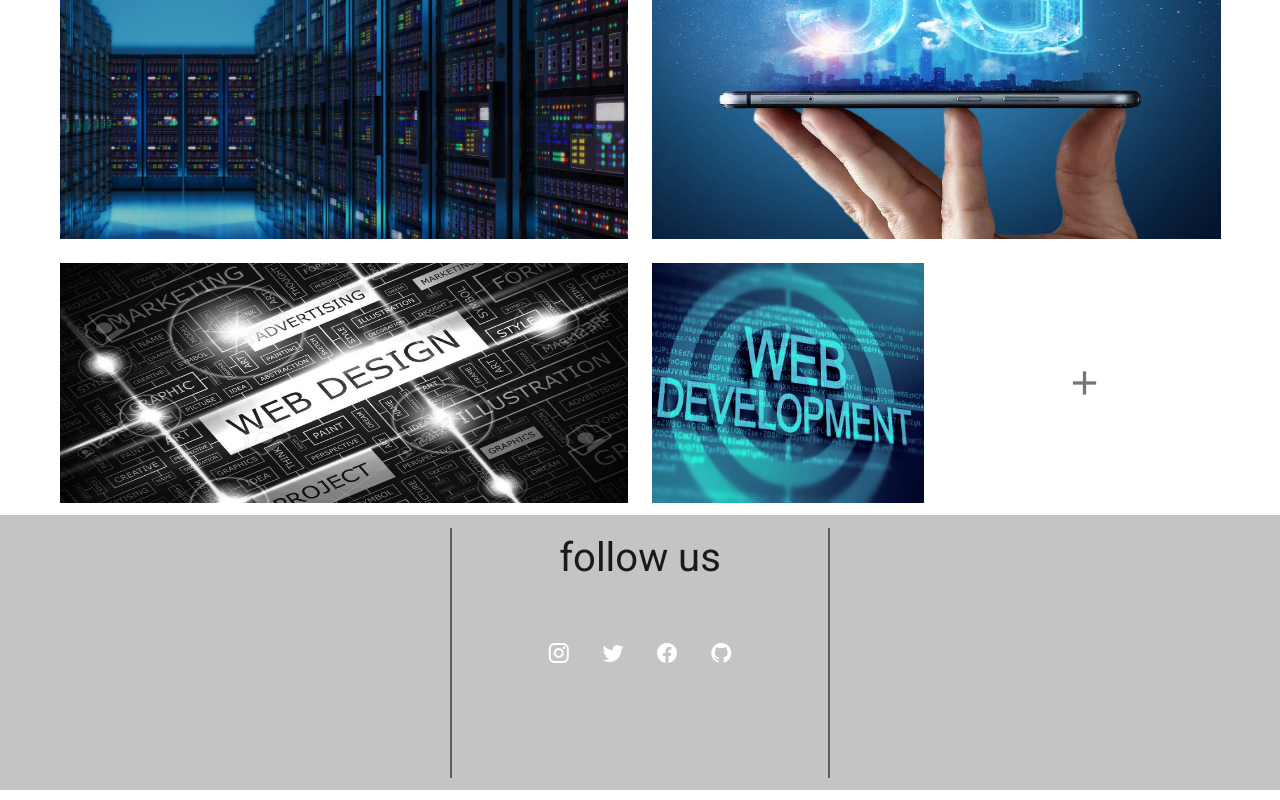
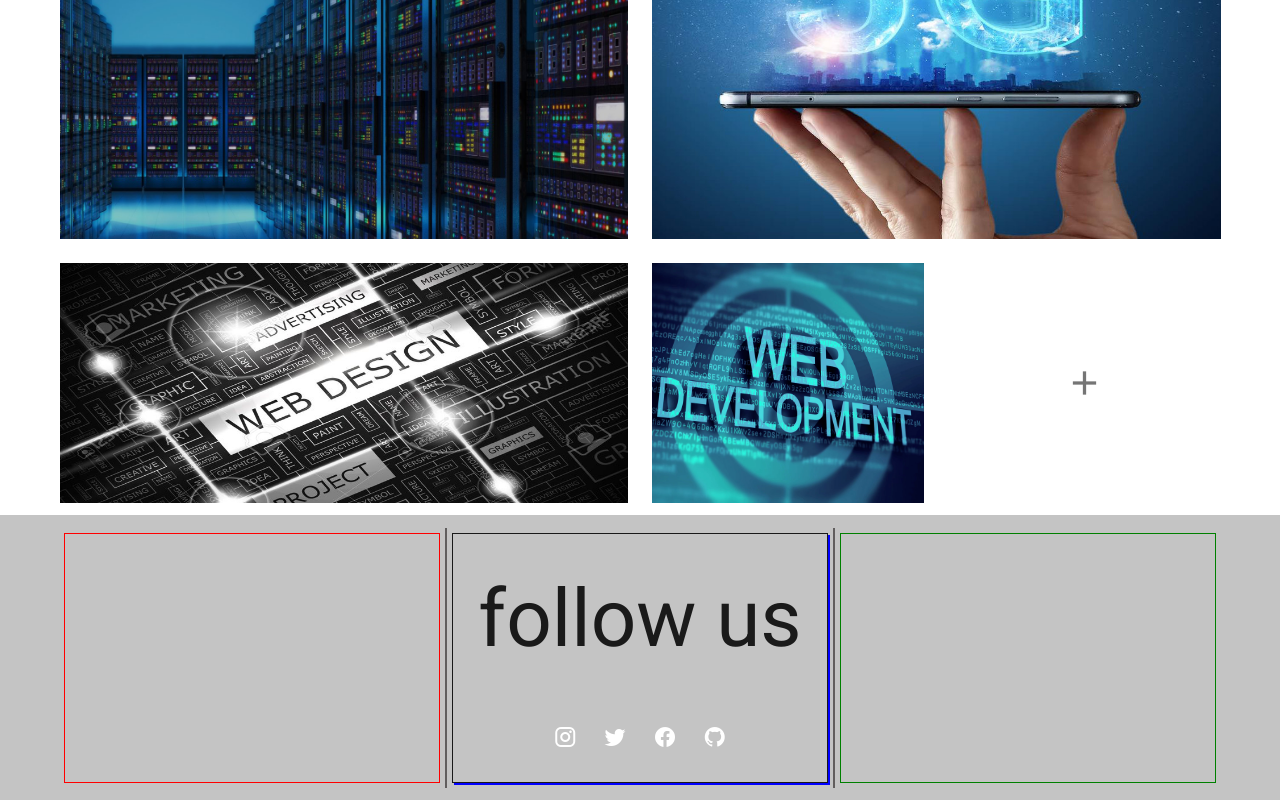
Before and after one commit to ByteCodeLearners/official-site, a Vue app in the folder bytecodelearners-vue-js/: page / in a window 1280 px wide. Shown: the part 2243-3043 px from the top of the page. Built offline with nearby package versions, Linux system fonts and the light colour scheme.

Commit message:
updated footer

```diff
--- a/bytecodelearners-vue-js/src/components/ByteCodeFooter.vue
+++ b/bytecodelearners-vue-js/src/components/ByteCodeFooter.vue
@@ -18,7 +18,9 @@
             </div>
         </div>
         <div class="bcl-line"></div>
-        <div class="bcl-footer right"></div>
+        <div class="bcl-footer right">
+
+        </div>
     </footer>
 </template>
 
@@ -40,9 +42,22 @@ footer{
 .bcl-footer{
     height: 250px;
     width: 30%;
-    margin: 0;
+    margin: 5px;
     padding: 0;
 }
+.left{
+   border: 1px solid red;
+}
+.middle{
+    border: 1px solid;
+    padding: 2%;
+    box-shadow: 2px 2px blue;
+}
+.right{
+    border: 1px solid green;
+
+}
+
 .bcl-line
 {
     border: 1px solid rgb(97, 94, 94);
@@ -57,7 +72,7 @@ footer{
 }
 .bcl-follow-us-on span{
     text-align: center;
-    font-size: 2.5em;
+    font-size: 5em;
 }
 .bcl-social-links{
     display: flex;
@@ -73,21 +88,23 @@ footer{
 }
 .bcl-social-media-icons{
     color: black;
-    font-size: 3em;
+    font-size: 5em;
     text-align: center;
-    text-decoration: none;
 }
 .bcl-social-media-icons:hover{
     color: red;
-    text-decoration: none;
 
 }
 @media only screen and (max-width: 600px){
+    footer{
+        flex-direction: column;
+    }
     .bcl-follow-us-on span{
-        font-size: 2em;
+        font-size: 3em;
     }
     .bcl-social-links{
-        flex-direction: column ;
+        flex-direction: row;
+        margin: 2% 0 0 0;
     }
     .bcl-social-media-icons{
         font-size: 4em;
@@ -95,6 +112,13 @@ footer{
     .bcl-social-links>a{
         margin: 2%;
     }
+    .bcl-line{
+        display: none;
+    }
+    .bcl-footer{
+        width: 98%;
+        height: 120px;
+    }
 
 }
 </style>
```
